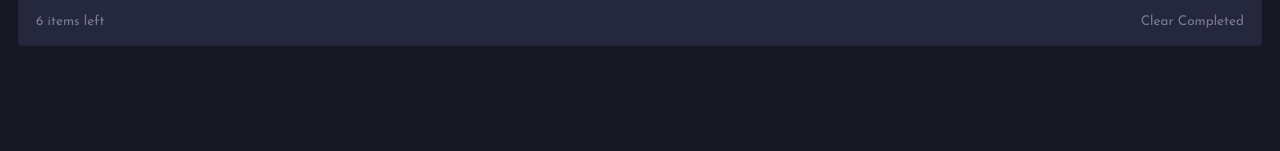
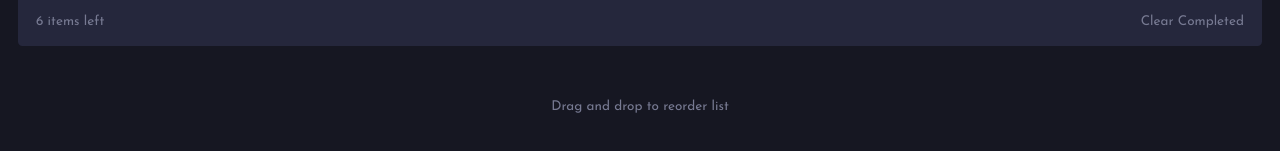
Before and after one commit to LiyanNguyen/todo-app, a plain HTML site: page index.html in a window 1280 px wide. Shown: the part 541-692 px from the top of the page. Drawn offline with Linux system fonts and the light colour scheme.

Commit message:
Update index.html

```diff
--- a/index.html
+++ b/index.html
@@ -38,7 +38,7 @@
 				</ul>
 				<p id="clearCompletedTodos">Clear Completed</p>
 			</div>
-			<!-- <p>Drag and drop to reorder list</p> -->
+			<p>Drag and drop to reorder list</p>
 		</div>
 	</main>
 </body>
```
